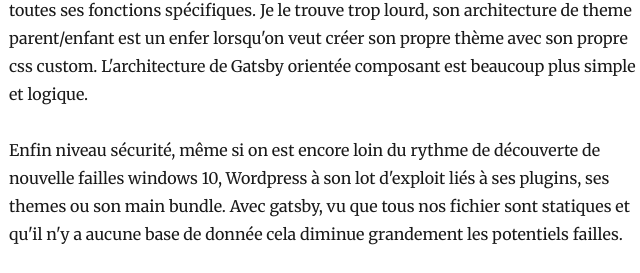
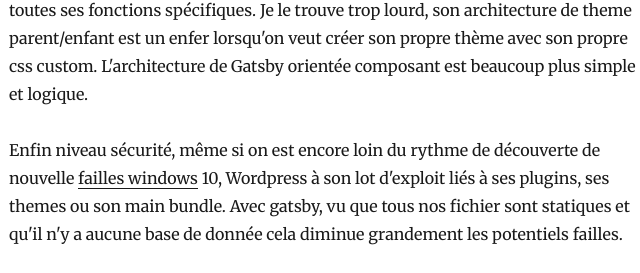
Before and after one commit to kev-landry/kevinlandry.io.bck, a Gatsby site: page /gatsby-part-1/ in a window 1280 px wide. Shown: the part 2213-2486 px from the top of the page, 316-956 px from the left. Built offline with nearby package versions, Linux system fonts and the light colour scheme; Gatsby itself is replaced by a stand-in of ours; some packages are replaced by stand-ins of ours.

Commit message:
gatsy-pârt-1 post: add one link

```diff
--- a/content/blog/gatsby-part-1/index.md
+++ b/content/blog/gatsby-part-1/index.md
@@ -36,7 +36,7 @@ De plus, c'était pour moi l'occasion de me (re)mettre à React et raccrocher un
 
 Un autre point que je n'aime pas avec WP est son écosystème très renfermé et toutes ses fonctions spécifiques. Je le trouve trop lourd, son architecture de theme parent/enfant est un enfer lorsqu'on veut créer son propre thème avec son propre css custom. L'architecture de Gatsby orientée composant est beaucoup plus simple et logique.
 
-Enfin niveau sécurité, même si on est encore loin du rythme de découverte de nouvelle failles windows 10, Wordpress à son lot d'exploit liés à ses plugins, ses themes ou son main bundle. Avec gatsby, vu que tous nos fichier sont statiques et qu'il n'y a aucune base de donnée cela diminue grandement les potentiels failles.
+Enfin niveau sécurité, même si on est encore loin du rythme de découverte de nouvelle [failles windows](https://www.zdnet.com/article/new-windows-hack-warning-patch-intel-systems-now-to-block-swapgsattack-exploits/) 10, Wordpress à son lot d'exploit liés à ses plugins, ses themes ou son main bundle. Avec gatsby, vu que tous nos fichier sont statiques et qu'il n'y a aucune base de donnée cela diminue grandement les potentiels failles.
 
 À tout cela on peut ajouter d'autres choses sympa :
 
```
